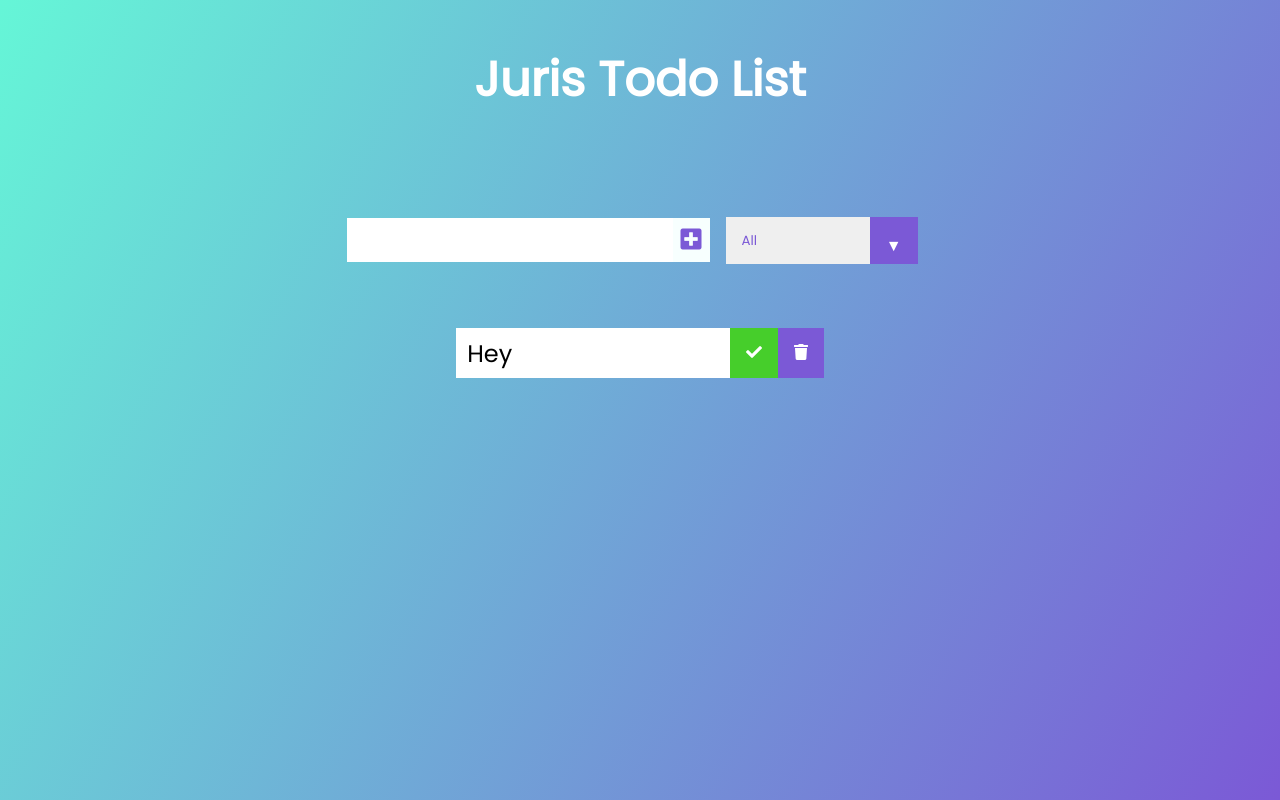
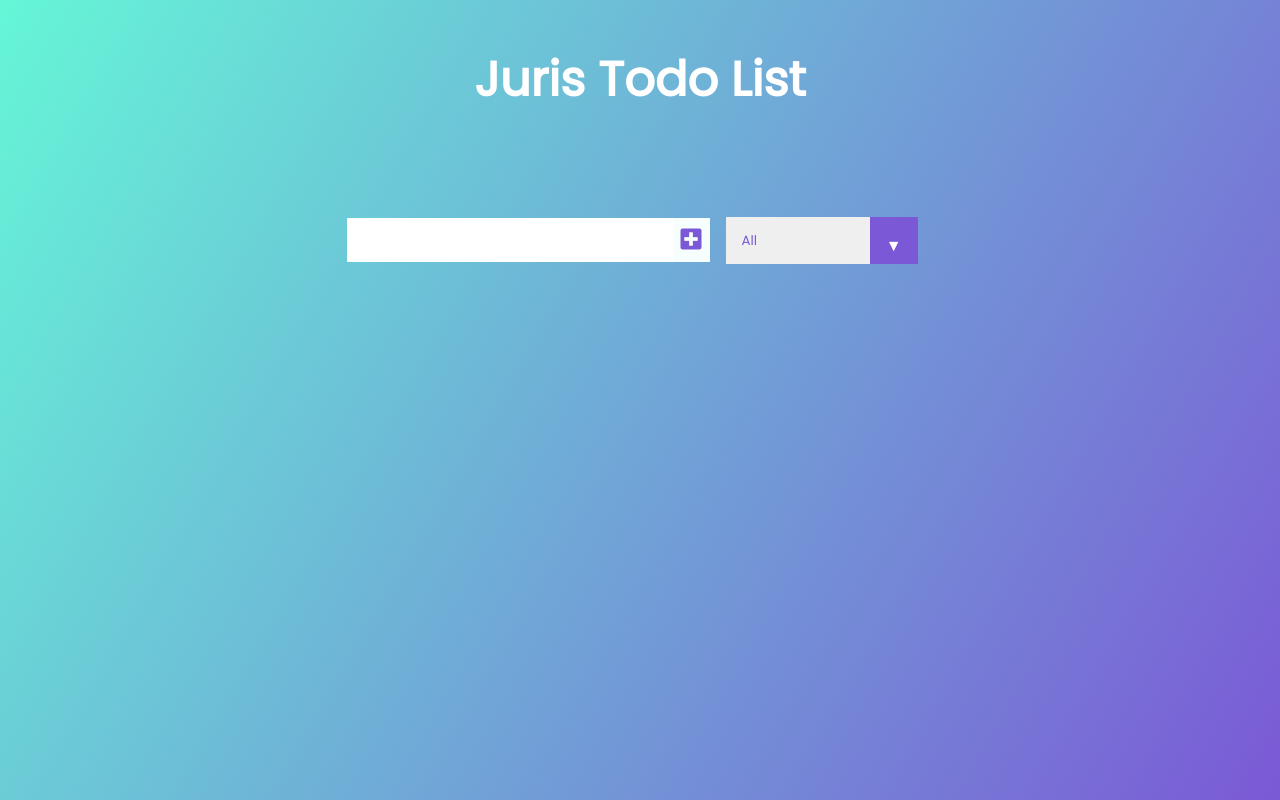
Before and after one commit to jsjuris89/todo-react, a React (Create React App) app: page / in a window 1280 px wide. Built offline with nearby package versions, Linux system fonts and the light colour scheme.

Commit message:
mapping out todolist todos dynamically from user input

```diff
--- a/src/App.js
+++ b/src/App.js
@@ -19,7 +19,7 @@
         setTodos={setTodos}
         setInputText={setInputText}
       />
-      <TodoList />
+      <TodoList todos={todos} />
     </div>
   );
 }
--- a/src/components/Todo.js
+++ b/src/components/Todo.js
@@ -1,9 +1,9 @@
 import React from "react";
 
-const Todo = () => {
+const Todo = ({ text }) => {
   return (
     <div className="todo">
-      <li className="todo-item">Hey</li>
+      <li className="todo-item">{text}</li>
       <button className="complete-btn">
         <i className="fas fa-check"></i>
       </button>
--- a/src/components/TodoList.js
+++ b/src/components/TodoList.js
@@ -1,11 +1,14 @@
 import React from "react";
 
 import Todo from "./Todo";
-const TodoList = () => {
+
+const TodoList = ({ todos }) => {
   return (
     <div className="todo-container">
       <ul className="todo-list">
-        <Todo />
+        {todos.map((todo) => (
+          <Todo text={todo.text} />
+        ))}
       </ul>
     </div>
   );
```
